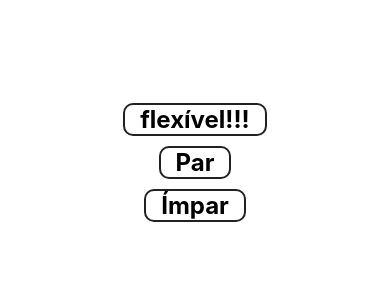
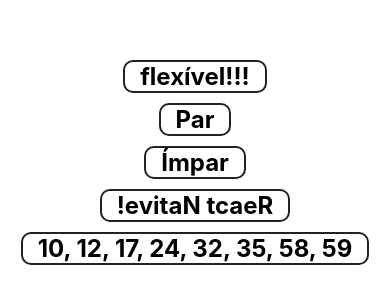
Before and after one commit to hugoiuri/react-native-poc, a React Native app: screen / in a window 390 px wide. Shown: the part 260-564 px from the top of the page. Built offline with nearby package versions, Linux system fonts and the light colour scheme.

Commit message:
adicionando componentes

```diff
--- a/src/App.js
+++ b/src/App.js
@@ -3,6 +3,7 @@ import { View, Text, StyleSheet } from 'react-native'
 
 import Simples from './componentes/Simples'
 import ParImpar from './componentes/ParImpar'
+import { Inverter, MegaSena} from './componentes/Multi'
 
 export default class App extends Component {
   render(){
@@ -11,6 +12,8 @@ export default class App extends Component {
         <Simples texto="flexível!!!"/>
         <ParImpar numero={30} />
         <ParImpar numero={31} />
+        <Inverter texto="React Native!" />
+        <MegaSena numeros={8} />
       </View>
     )
   }
--- /dev/null
+++ b/src/componentes/Multi.js
@@ -0,0 +1,26 @@
+import React from 'react'
+import { Text } from 'react-native'
+import Padrao from '../estilo/Padrao';
+
+export const Inverter = props => {
+    const inv = props.texto.split('').reverse().join('')
+
+    return <Text style={Padrao.ex}>{inv}</Text>
+}
+
+export const MegaSena = props => {
+    const [min, max] = [1, 60]
+    const numeros = Array(props.numeros || 6).fill(0)
+
+    for (let i = 0; i < numeros.length; i++) {
+        let novo = 0
+        while (numeros.includes(novo)) {
+            novo = Math.floor(Math.random() * (max - min + 1) + min)
+        }
+        numeros[i] = novo
+    }
+
+    numeros.sort((a, b) => a - b)
+
+    return <Text style={Padrao.ex}>{numeros.join(', ')}</Text>
+}
```
